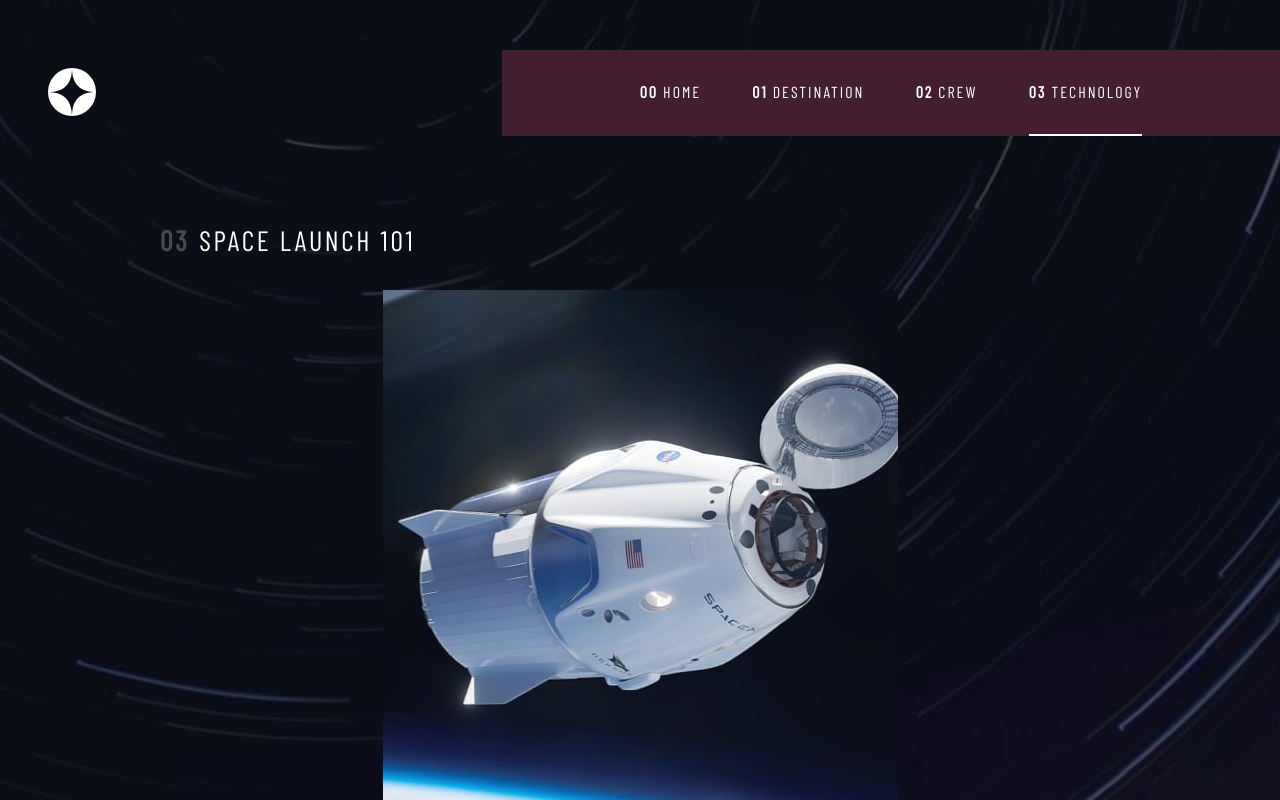
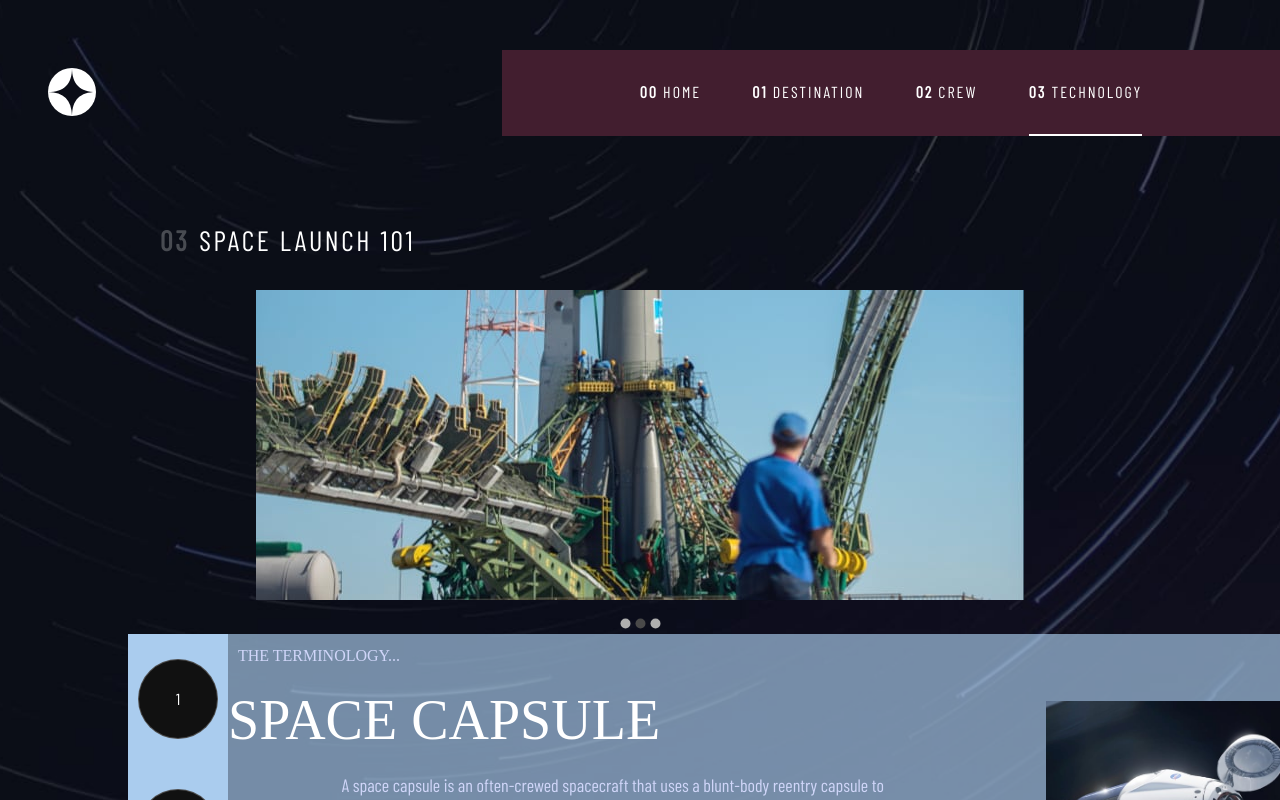
Before and after one commit to Mankind71/frontend-mentor-space-tourism, a React (Vite) app: page /technology in a window 1280 px wide. Shown: the top 800 px of the page. Built offline with nearby package versions, Linux system fonts and the light colour scheme; a web font is replaced by a local one.

Commit message:
testing mui carousel

```diff
--- a/src/pages/Technology.tsx
+++ b/src/pages/Technology.tsx
@@ -43,7 +43,7 @@
 
       <Carousel>
         {techData.map((item, i) => (
-          <img key={i} src={pf} className="" alt={tech.name} />
+          <img key={i} src={item.images.landscape} className="" alt={tech.name} />
           // <Item key={i} item={item} />
         ))}
       </Carousel>
```
